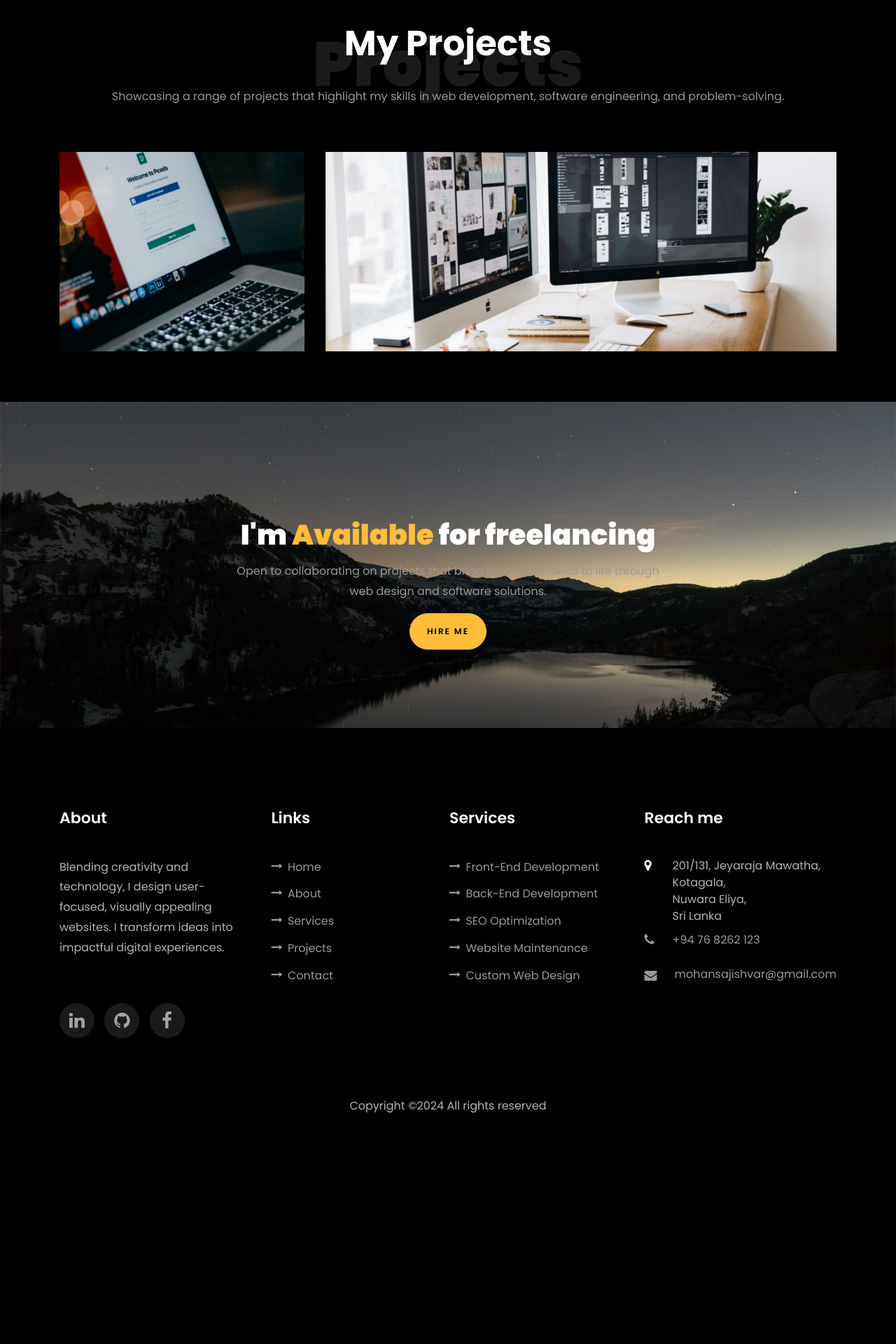
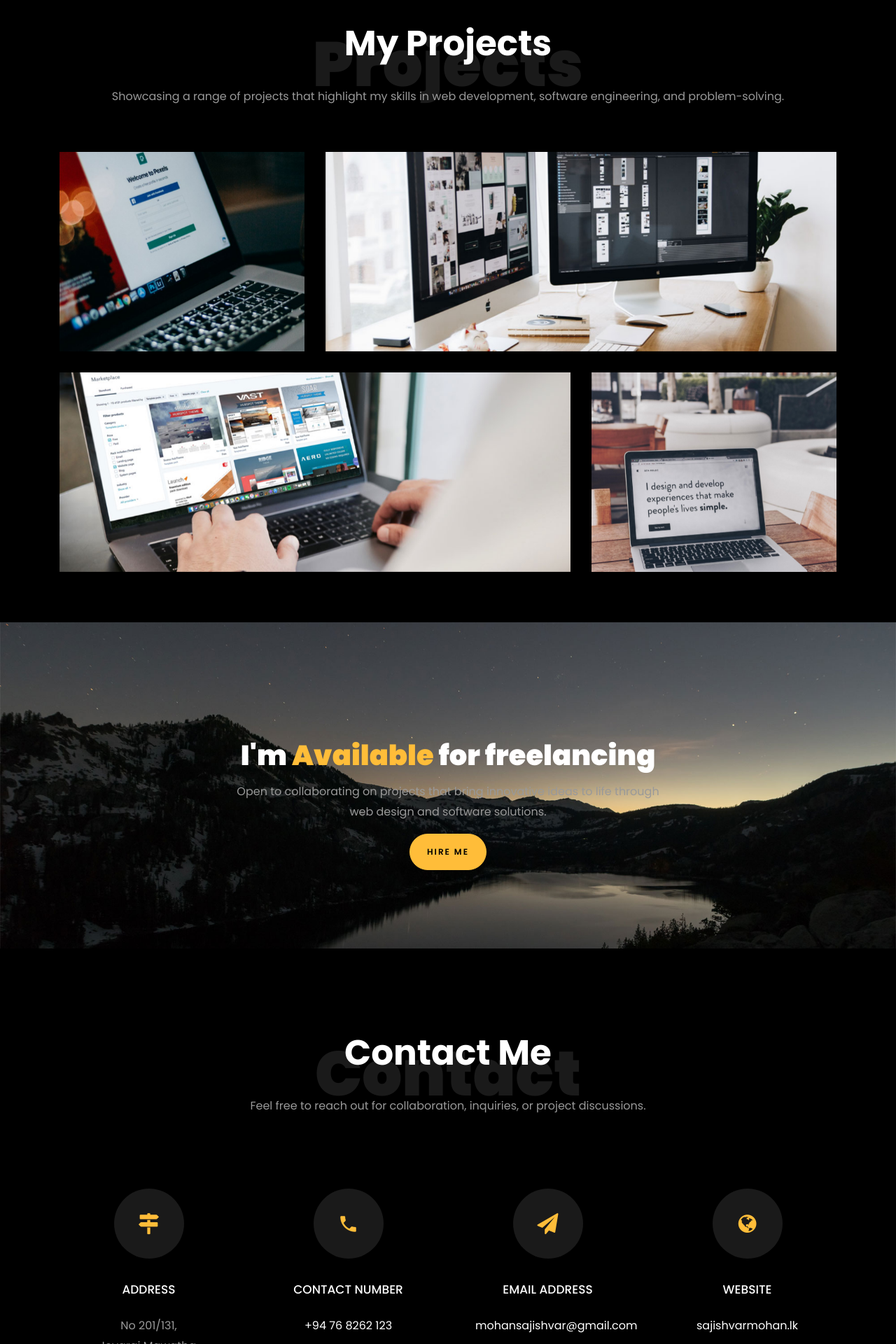
Before and after one commit to Sajishvar/portfolio, a PHP site: page / in a window 1280 px wide. Shown: the part 4440-6360 px from the top of the page at 70% size. Before the commit the page ends 6030 px from the top, so only its background shows below. Run offline with PHP 8.4, Linux system fonts and the light colour scheme; some web fonts are replaced.

Commit message:
Updated footer and index files, added send_mail.php

```diff
--- a/includes/footer.php
+++ b/includes/footer.php
@@ -42,9 +42,9 @@
                 <div class="block-23 mb-3">
                     <ul>
                     <li><span class="icon icon-map-marker"></span><span class="text">201/131, Jeyaraja Mawatha, Kotagala,<br> Nuwara Eliya,<br>Sri Lanka</span></li>
-                    <li><a href="#"><span class="icon icon-phone"></span><span class="text">+94 76 8262 123</span></a></li>
+                    <li><a href="tel://+9478262123"><span class="icon icon-phone"></span><span class="text">+94 76 8262 123</span></a></li>
                     <li>
-                    <a href="#" style="display: inline-flex; align-items: center;">
+                    <a href="mailto:mohansajishvar@gmail.com" style="display: inline-flex; align-items: center;">
                         <span class="icon icon-envelope" style="margin-right: 3px;"></span>
                         <span class="text">mohansajishvar@gmail.com</span>
                     </a>
--- a/index.php
+++ b/index.php
@@ -17,7 +17,7 @@ ob_start();
 							<span class="subheading">Hello!</span>
 							<h1 class="mb-4 mt-3">I'm <span>Sajishvar Mohan</span></h1>
 							<h2 class="mb-4">An Aspiring Software Engineer</h2>
-							<p><a href="#" class="btn btn-primary py-3 px-4">Hire me</a> <a href="#" class="btn btn-white btn-outline-white py-3 px-4">My works</a></p>
+							<p><a href="#contact-section" class="btn btn-primary py-3 px-4">Hire me</a> <a href="#projects-section" class="btn btn-white btn-outline-white py-3 px-4">My works</a></p>
 						</div>
 					</div>
 				</div>
@@ -34,7 +34,7 @@ ob_start();
 		          	<div class="text">
 		          		<span class="subheading">Hello!</span>
 			            <h1 class="mb-4 mt-3">I'm a <span>web designer</span> based in Sri Lanka</h1>
-			            <p><a href="#" class="btn btn-primary py-3 px-4">Hire me</a> <a href="#" class="btn btn-white btn-outline-white py-3 px-4">My works</a></p>
+			            <p><a href="#" class="btn btn-primary py-3 px-4">Hire me</a> <a href="#projects-section" class="btn btn-white btn-outline-white py-3 px-4">My works</a></p>
 		            </div>
 		          </div>
 	        	</div>
@@ -298,7 +298,7 @@ ob_start();
 				<div class="project img ftco-animate d-flex justify-content-center align-items-center" style="background-image: url(assets/images/project-7.jpg);">
 					<div class="overlay"></div>
 					<div class="text text-center p-4">
-						<h3><a href="#">Feedback System</a></h3>
+						<h3><a href="https://www.tjiec.com/" target="blank">Tjiec</a></h3>
 						<span>Web Development</span>
 					</div>
 				</div>
@@ -307,8 +307,30 @@ ob_start();
 				<div class="project img ftco-animate d-flex justify-content-center align-items-center" style="background-image: url(assets/images/project-5.jpg);">
 					<div class="overlay"></div>
 					<div class="text text-center p-4">
-						<h3><a href="#">CO2 Lab Booking System</a></h3>
+						<h3><a href="https://github.com/Sajishvar/CO2-lab-booking-app-frontend" target="blank">CO2 Lab Booking System</a></h3>
 						<span>Web Development</span>
+					</div>
+				</div>
+			</div>
+			<div class="col-md-8">
+				<div class="project img ftco-animate d-flex justify-content-center align-items-center" style="background-image: url(assets/images/project-3.jpg);">
+					<div class="overlay"></div>
+					<div class="text text-center p-4">
+						<h3><a href="https://24sevenmartstore.lk/" target="blank">24sevenmartstore</a></h3>
+						<span>Web Development</span>
+					</div>
+				</div>
+			</div>
+			<div class="col-md-4">
+				<div class="row">
+					<div class="col-md-12">
+						<div class="project img ftco-animate d-flex justify-content-center align-items-center" style="background-image: url(assets/images/project-2.jpg);">
+							<div class="overlay"></div>
+							<div class="text text-center p-4">
+								<h3><a href="https://shaswathm.com/" target="blank">Shaswathm</a></h3>
+								<span>Web Development</span>
+							</div>
+						</div>
 					</div>
 				</div>
 			</div>
@@ -316,15 +338,95 @@ ob_start();
 	</div>
 </section>
 
-<section class="ftco-section ftco-hireme img margin-top" style="background-image: url(assets/images/bg_1.jpg)">
+<section class="ftco-section ftco-hireme img margin-top" style="background-image: url(assets/images/bg_1.jpg); position: relative; z-index: 0;">
 	<div class="container">
 		<div class="row justify-content-center">
 			<div class="col-md-7 ftco-animate text-center">
 				<h2>I'm <span>Available</span> for freelancing</h2>
 				<p>Open to collaborating on projects that bring innovative ideas to life through web design and software solutions.</p>
-				<p class="mb-0"><a href="#contact-section" class="btn btn-primary py-3 px-4">Hire me</a></p>
+				<p class="mb-0">
+					<a href="#contact-section" class="btn btn-primary py-3 px-4" style="position: relative; z-index: 1;">Hire me</a>
+				</p>
 			</div>
 		</div>
+	</div>
+</section>
+
+
+<section class="ftco-section contact-section ftco-no-pb" id="contact-section">
+	<div class="container">
+	<div class="row justify-content-center mb-5 pb-3">
+		<div class="col-md-7 heading-section text-center ftco-animate">
+		<h1 class="big big-2">Contact</h1>
+		<h2 class="mb-4">Contact Me</h2>
+		<p>Feel free to reach out for collaboration, inquiries, or project discussions.</p>
+		</div>
+	</div>
+
+	<div class="row d-flex contact-info mb-5">
+		<div class="col-md-6 col-lg-3 d-flex ftco-animate">
+		<div class="align-self-stretch box p-4 text-center">
+			<div class="icon d-flex align-items-center justify-content-center">
+				<span class="icon-map-signs"></span>
+			</div>
+			<h3 class="mb-4">Address</h3>
+			<p>No 201/131,<br> Jeyaraj Mawatha, Kotagala, Nuwara Eliya, Sri Lanka</p>
+			</div>
+		</div>
+		<div class="col-md-6 col-lg-3 d-flex ftco-animate">
+		<div class="align-self-stretch box p-4 text-center">
+			<div class="icon d-flex align-items-center justify-content-center">
+				<span class="icon-phone2"></span>
+			</div>
+			<h3 class="mb-4">Contact Number</h3>
+			<p><a href="tel://+9478262123">+94 76 8262 123</a></p>
+			</div>
+		</div>
+		<div class="col-md-6 col-lg-3 d-flex ftco-animate">
+		<div class="align-self-stretch box p-4 text-center">
+			<div class="icon d-flex align-items-center justify-content-center">
+				<span class="icon-paper-plane"></span>
+			</div>
+			<h3 class="mb-4">Email Address</h3>
+			<p><a href="mailto:mohansajishvar@gmail.com">mohansajishvar@gmail.com</a></p>
+			</div>
+		</div>
+		<div class="col-md-6 col-lg-3 d-flex ftco-animate">
+		<div class="align-self-stretch box p-4 text-center">
+			<div class="icon d-flex align-items-center justify-content-center">
+				<span class="icon-globe"></span>
+			</div>
+			<h3 class="mb-4">Website</h3>
+			<p><a href="#">sajishvarmohan.lk</a></p>
+			</div>
+		</div>
+	</div>
+
+	<div class="row no-gutters block-9">
+		<div class="col-md-6 order-md-last d-flex">
+			<form action="send_mail.php" method="POST" class="bg-dark p-4 p-md-5 contact-form">
+				<div class="form-group">
+					<input type="text" name="name" class="form-control" placeholder="Your Name" required>
+				</div>
+				<div class="form-group">
+					<input type="email" name="email" class="form-control" placeholder="Your Email" required>
+				</div>
+				<div class="form-group">
+					<input type="text" name="subject" class="form-control" placeholder="Subject" required>
+				</div>
+				<div class="form-group">
+					<textarea name="message" cols="30" rows="7" class="form-control" placeholder="Message" required></textarea>
+				</div>
+				<div class="form-group">
+					<input type="submit" value="Send Message" class="btn btn-primary py-3 px-5">
+				</div>
+			</form>
+		</div>
+
+		<div class="col-md-6 d-flex">
+		<div class="img" style="background-image: url(assets/images/contact-us-2.png); width-7"></div>
+		</div>
+	</div>
 	</div>
 </section>
 
```
Also changed, not shown: send_mail.php (added, +21 -0 lines).
